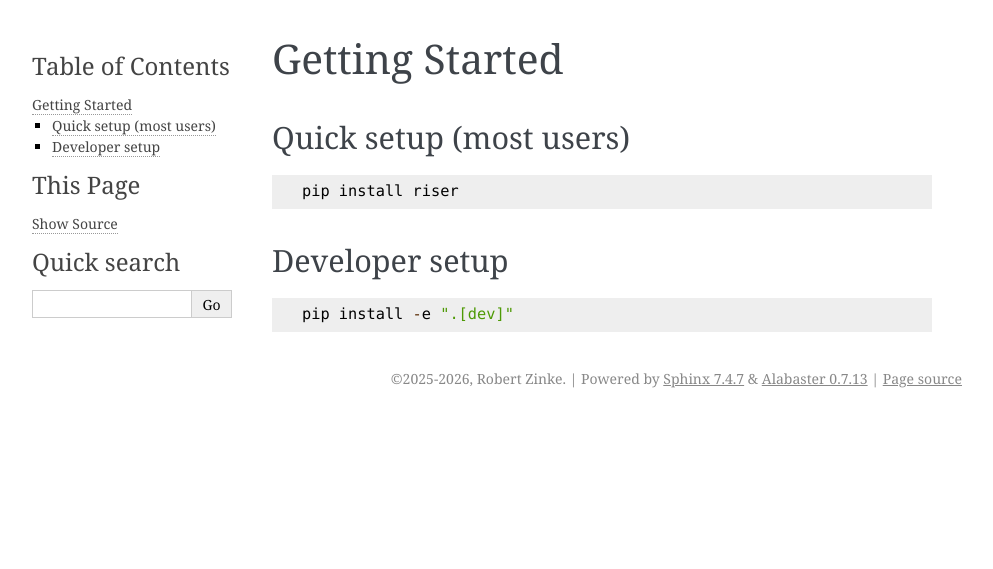
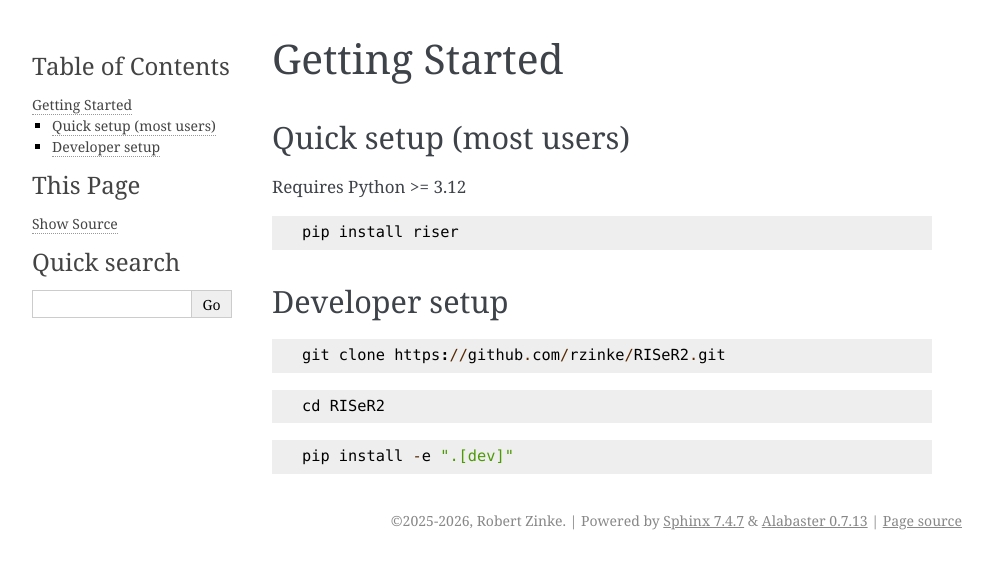
Before and after one commit to rzinke/RISeR2, a Sphinx documentation site: the page built from docs/source/getting_started.md, in a window 1280 px wide. Shown: the top 569 px of the page, without its empty margins (148-1141 px from the left). Built offline with Sphinx 7.4.7, drawn with Linux system fonts in a browser that asks for light colours.

````diff
--- a/docs/source/conf.py
+++ b/docs/source/conf.py
@@ -5,6 +5,7 @@
 
 import os
 import sys
+from importlib.metadata import version as _version
 
 
 sys.path.insert(0, os.path.abspath('../../src'))
@@ -15,7 +16,7 @@ sys.path.insert(0, os.path.abspath('../../src'))
 project = 'RISeR2'
 copyright = '2025-2026, Robert Zinke'
 author = 'Robert Zinke, PhD'
-release = '1.1.0'
+release = _version('riser')
 
 # -- General configuration ---------------------------------------------------
 # https://www.sphinx-doc.org/en/master/usage/configuration.html#general-configuration
@@ -37,4 +38,4 @@ language = 'en'
 # https://www.sphinx-doc.org/en/master/usage/configuration.html#options-for-html-output
 
 html_theme = 'alabaster'
-html_static_path = ['_static']
+html_static_path = []
--- a/docs/source/getting_started.md
+++ b/docs/source/getting_started.md
@@ -1,11 +1,21 @@
 # Getting Started
 
 ## Quick setup (most users)
+Requires Python >= 3.12
+
 ```
 pip install riser
 ```
 
 ## Developer setup
 ```
+git clone https://github.com/rzinke/RISeR2.git
+```
+
+```
+cd RISeR2
+```
+
+```
 pip install -e ".[dev]"
 ```
--- a/docs/source/index.rst
+++ b/docs/source/index.rst
@@ -4,5 +4,5 @@ RISeR2 Documentation
 .. toctree::
    :maxdepth: 4
 
+   getting_started.md
    api/modules
-   getting_started.md
````
